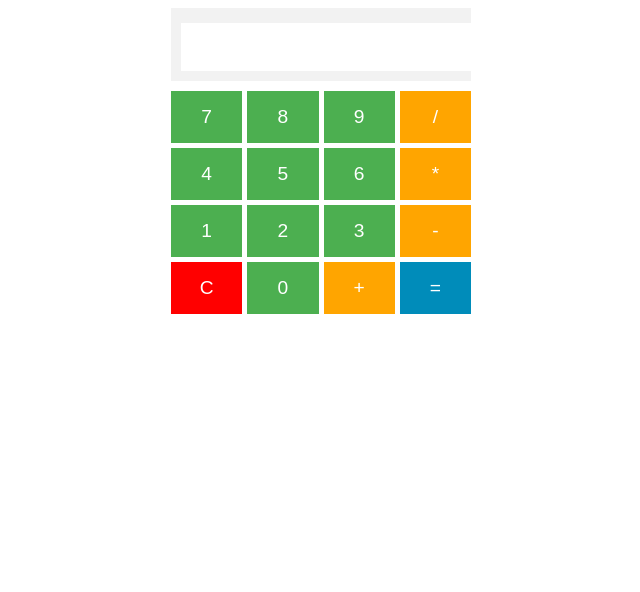
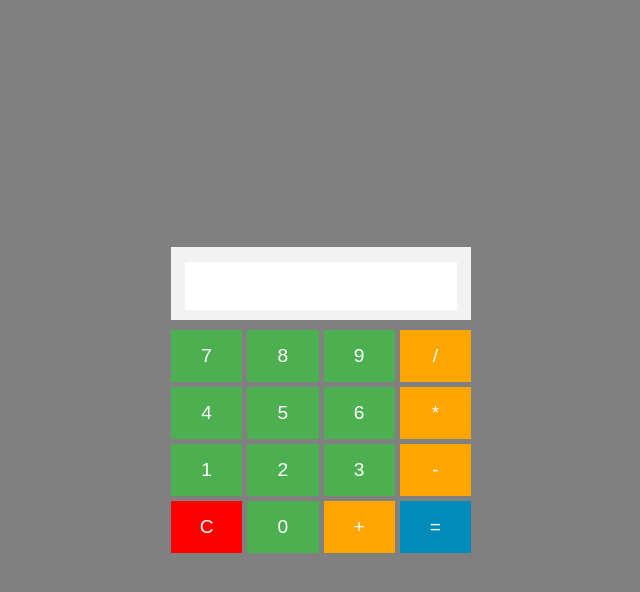
Before and after one commit to Joaovitorcoelho/projeto-calculadora, a plain HTML site: page index.html in a window 1280 px wide. Shown: the whole page, without its empty margins (319-959 px from the left). Drawn offline with Linux system fonts and the light colour scheme.

Commit message:
arrumei o background

```diff
--- a/styles.css
+++ b/styles.css
@@ -1,3 +1,12 @@
+body {
+  background-color: #808080;
+  display: flex;
+  justify-content: center;
+  align-items: center;
+  height: 100vh;
+  margin: 0;
+}
+
 .calculator {
   max-width: 300px;
   margin: 0 auto;
@@ -11,7 +20,7 @@
 }
 
 .display-screen {
-    width: 100%;
+  width: 90%;
   padding: 10px;
   font-size: 1.5em;
   text-align: right;
```
Lines whose indentation alone changed are shown as unchanged.
